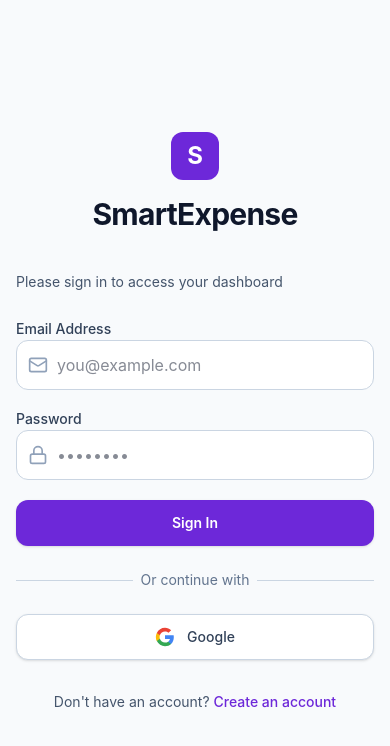
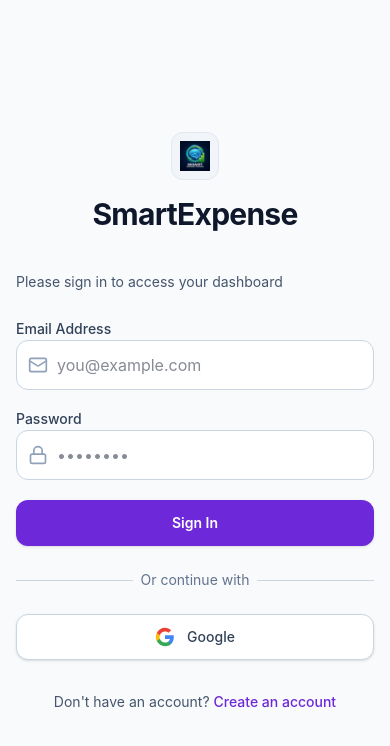
Before and after one commit to Debasishpradhan18/ExpenseTrackerWithAi, a React (Vite) app in the folder frontend/: page /login in a window 390 px wide. Shown: the top 746 px of the page. Built offline with nearby package versions, Linux system fonts and the light colour scheme; no server answers.

Commit message:
Update application logo

```diff
--- a/frontend/index.html
+++ b/frontend/index.html
@@ -2,7 +2,7 @@
 <html lang="en">
   <head>
     <meta charset="UTF-8" />
-    <link rel="icon" type="image/svg+xml" href="/favicon.svg" />
+    <link rel="icon" type="image/png" href="/logo.png" />
     <meta name="viewport" content="width=device-width, initial-scale=1.0" />
     <title>Smart Expense Tracker</title>
   </head>
--- a/frontend/src/components/Footer.jsx
+++ b/frontend/src/components/Footer.jsx
@@ -1,4 +1,5 @@
 import { Github, Twitter, Linkedin, Heart } from 'lucide-react';
+import logo from '../assets/logo.png';
 
 export default function Footer() {
   return (
@@ -8,9 +9,7 @@
 
           <div className="flex flex-col items-center md:items-start text-center md:text-left md:w-1/2">
             <div className="flex items-center gap-2 mb-2">
-              <div className="w-6 h-6 rounded-full bg-primary flex items-center justify-center">
-                <span className="text-white font-bold text-xs">S</span>
-              </div>
+              <img src={logo} alt="SmartExpense Logo" className="w-6 h-6 rounded object-contain bg-slate-100 dark:bg-slate-800 p-0.5" />
               <span className="font-semibold text-slate-800 dark:text-slate-100">SmartExpense</span>
             </div>
             <p className="text-sm text-slate-500 dark:text-slate-400">
--- a/frontend/src/components/Layout.jsx
+++ b/frontend/src/components/Layout.jsx
@@ -1,5 +1,6 @@
 import { Outlet, Navigate, Link, useLocation } from 'react-router-dom';
 import { useAuth } from '../context/AuthContext';
+import logo from '../assets/logo.png';
 import { logout, isDemoMode } from '../services/firebase';
 import { LogOut, Home, PieChart, LayoutDashboard, PlusCircle, CreditCard, ChevronRight, Sun, Moon } from 'lucide-react';
 import { useState, useEffect } from 'react';
@@ -46,10 +47,8 @@
       {/* Sidebar Desktop */}
       <aside className="hidden w-64 md:flex flex-col bg-white dark:bg-slate-900 border-r border-slate-200 dark:border-slate-800">
         <div className="flex items-center justify-center h-20 border-b border-slate-200 dark:border-slate-800">
-          <div className="flex items-center gap-2">
-            <div className="w-8 h-8 rounded-full bg-primary flex items-center justify-center">
-              <span className="text-white font-bold text-lg">S</span>
-            </div>
+          <div className="flex items-center gap-3">
+            <img src={logo} alt="SmartExpense Logo" className="w-8 h-8 rounded-lg object-contain bg-slate-100 dark:bg-slate-800 p-1" />
             <h1 className="text-xl font-semibold text-slate-800 dark:text-slate-100 tracking-tight">SmartExpense</h1>
           </div>
         </div>
@@ -112,9 +111,7 @@
         {/* Mobile Header */}
         <header className="md:hidden flex items-center justify-between h-16 px-4 bg-white dark:bg-slate-900 border-b border-slate-200 dark:border-slate-800">
           <div className="flex items-center gap-2">
-            <div className="w-8 h-8 rounded-full bg-primary flex items-center justify-center">
-              <span className="text-white font-bold text-lg">S</span>
-            </div>
+            <img src={logo} alt="SmartExpense Logo" className="w-8 h-8 rounded-lg object-contain bg-slate-100 dark:bg-slate-800 p-1" />
             <span className="font-semibold text-slate-800 dark:text-slate-100">SmartExpense</span>
           </div>
           <div className="flex items-center gap-3">
--- a/frontend/src/pages/Login.jsx
+++ b/frontend/src/pages/Login.jsx
@@ -1,5 +1,6 @@
 import { useState } from 'react';
 import { useAuth } from '../context/AuthContext';
+import logo from '../assets/logo.png';
 import { loginWithGoogle, registerWithEmail, loginWithEmail, isDemoMode } from '../services/firebase';
 import { Navigate, useNavigate } from 'react-router-dom';
 import { Mail, Lock, UserPlus, LogIn, AlertCircle } from 'lucide-react';
@@ -58,7 +59,8 @@
 
         <div className="relative z-10 max-w-lg text-white space-y-8">
           <div className="inline-flex items-center gap-3 bg-white/20 backdrop-blur-md px-4 py-2 rounded-full font-medium text-sm">
-            ✨ SmartExpense Tracker
+            <img src={logo} alt="Logo" className="w-5 h-5 rounded object-contain bg-white p-0.5" />
+            SmartExpense Tracker
           </div>
           <h1 className="text-5xl font-bold leading-tight">Take Control of Your Finances Today</h1>
           <p className="text-xl text-primary-foreground/80 leading-relaxed">
@@ -81,9 +83,9 @@
       {/* Right side - Form */}
       <div className="flex-1 flex flex-col justify-center w-full px-4 sm:px-6 lg:px-20 xl:px-24">
         <div className="mx-auto w-full max-w-sm lg:max-w-md">
-          <div className="mb-10 lg:hidden text-center">
-            <div className="inline-flex items-center justify-center w-12 h-12 bg-primary rounded-xl mb-4">
-              <span className="text-white font-bold text-2xl">S</span>
+          <div className="mb-10 lg:hidden text-center flex flex-col items-center">
+            <div className="inline-flex items-center justify-center w-12 h-12 rounded-xl mb-4 bg-slate-100 dark:bg-slate-800 p-2 border border-slate-200 dark:border-slate-700">
+              <img src={logo} alt="SmartExpense Logo" className="w-full h-full object-contain" />
             </div>
             <h2 className="text-3xl font-bold tracking-tight text-slate-900 dark:text-white">SmartExpense</h2>
           </div>
--- a/frontend/src/pages/Transactions.jsx
+++ b/frontend/src/pages/Transactions.jsx
@@ -72,8 +72,10 @@
       fetchTransactions();
       setFormData({ title: '', amount: '', category: 'Food & Dining', type: 'expense', date: new Date().toISOString().split('T')[0] });
     } catch (err) {
-      console.error(err);
-      alert("Error saving transaction: " + (err.response?.data?.error || err.message));
+      console.error('Save error details:', err);
+      // Construct the full URL for better debugging
+      const fullUrl = err.config ? `${err.config.baseURL || ''}${err.config.url}` : 'unknown url';
+      alert(`Error saving transaction: ${err.response?.data?.error || err.message}\n\nTried to reach: ${fullUrl}\n\nPlease check your VITE_API_URL environment variable in Vercel.`);
     }
   };
 
```
Also changed, not shown: frontend/public/logo.png (added), frontend/src/assets/logo.png (added).
